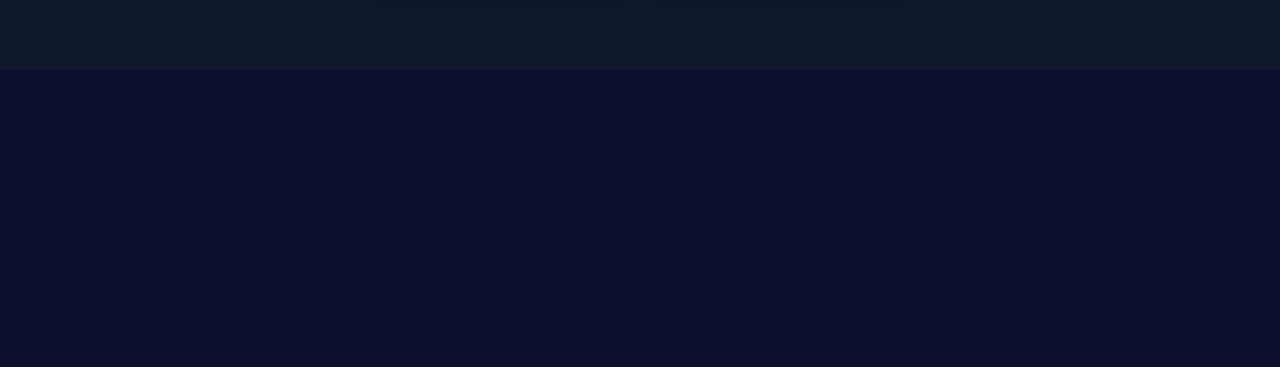
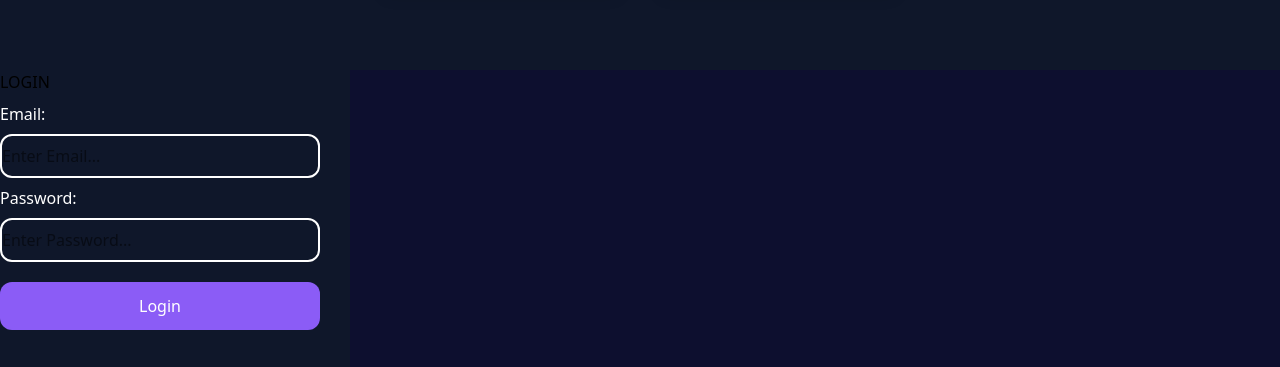
Before and after one commit to surya-jsdev/React-turfapp, a React (Vite) app: page / in a window 1280 px wide. Shown: the part 1330-1697 px from the top of the page. Before the commit the page ends 1400 px from the top, so only its background shows below. Built offline with nearby package versions, Linux system fonts and the light colour scheme.

Commit message:
login form style using tailwind css

```diff
--- a/src/Login.jsx
+++ b/src/Login.jsx
@@ -5,22 +5,23 @@ function Login() {
     const style={
         width:"350px",
         height:"300px",
-        backgroundColor:"red"
+        backgroundColor:"#0f172a"
     }
     return (
         <>
         <div style={style}>
             <h1>LOGIN</h1>
 
-            <form action="">
+            <form action="" className='rounded-xl'>
                 <div>
-                    <label htmlFor="email">Email</label>
-                    <input type="text" name="email" id=""  placeholder='Enter Email...'/>
+                    <label htmlFor="email" className='block py-2 text-white'>Email:</label>
+                    <input type="text" name="email" id=""  placeholder='Enter Email...' className='border-white border-[2px] py-2 w-xs rounded-xl'/>
                 </div>
                 <div>
-                    <label htmlFor="password">Password</label>
-                    <input type="text" name="email" id=""  placeholder='Enter Password...'/>
+                    <label htmlFor="password" className='block py-2  text-white'>Password:</label>
+                    <input type="text" name="email" id=""  placeholder='Enter Password...' className='border-white border-[2px] py-2 w-xs rounded-xl'/>
                 </div>
+                <button className='py-3 bg-[#8b5cf6] w-xs mt-5 text-white rounded-xl' >Login</button>
             </form>
         </div>
         </>
--- a/src/home-page/home.jsx
+++ b/src/home-page/home.jsx
@@ -31,7 +31,7 @@ function Home() {
             <section className='py-16 bg-[#0f172a]'>
                 <div className='max-w-5xl mx-auto px-4 flex flex-wrap justify-center'>
                     {turf.map((t) => (
-                        <div key={t.id} className='max-w-sm bg-[#0b1220] m-4 p-4 rounded-xl text-white shadow-lg'>
+                        <div key={t.id} className='max-w-sm bg-[#0b1220] m-4 p-4 rounded-xl text-white shadow-lg cursor-pointer'>
                             <img src={t.image} alt={t.name} className='w-full h-40 object-cover rounded-md' />
                             <h3 className='mt-2 font-bold text-lg'>{t.name}</h3>
                             <p className='text-sm text-[#9aa6b7]'>{t.location} • {t.sport}</p>
--- a/src/main.jsx
+++ b/src/main.jsx
@@ -9,6 +9,6 @@ createRoot(document.getElementById('root')).render(
   <StrictMode>
     {/* <App /> */}
     <Home />
-    {/* <Login/> */}
+    <Login/>
   </StrictMode>,
 )
```
